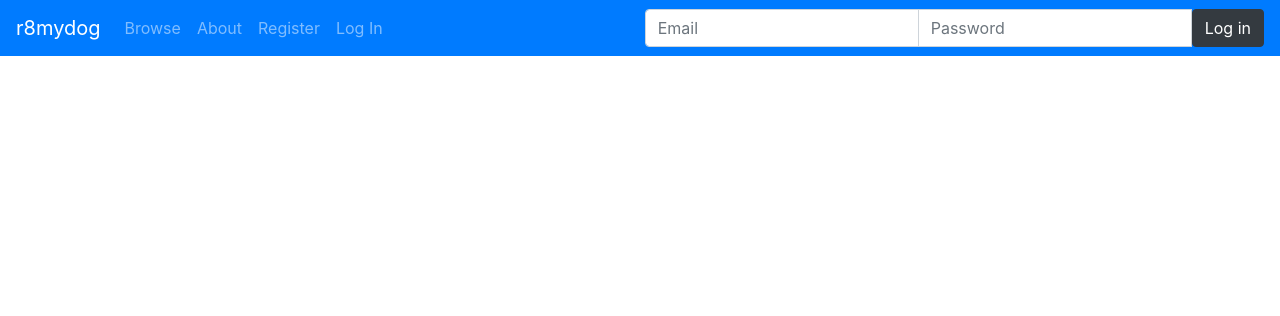
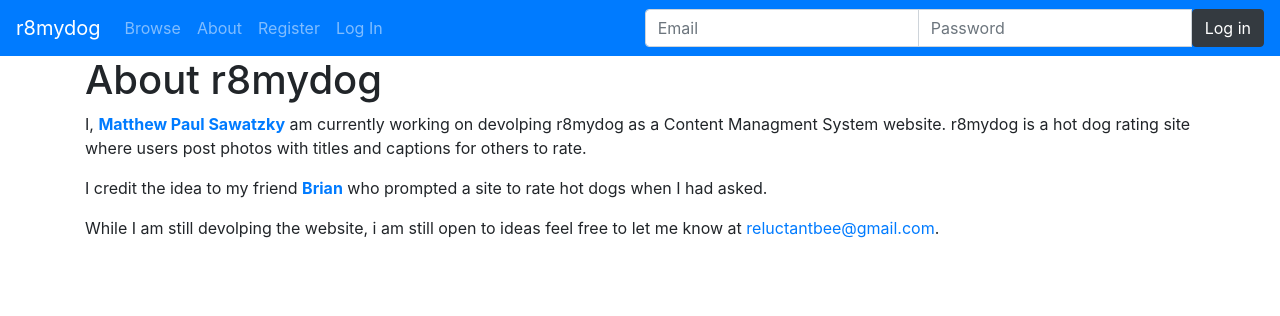
Before and after one commit to msawatzky75/r8mydog, a PHP site: page /about in a window 1280 px wide. Shown: the top 316 px of the page. Run offline with PHP 8.4, Linux system fonts and the light colour scheme; some libraries are stand-ins or nearby versions.

Commit message:
Added content

```diff
--- a/r8mydog/about/index.php
+++ b/r8mydog/about/index.php
@@ -1,13 +1,16 @@
 <!DOCTYPE html>
 <html>
 <head>
-	<title>r8mydog - Search</title>
+	<title>r8mydog - About</title>
 	<?php require '../snippet/bootstrap.html'; ?>
 </head>
 <body>
 	<?php require '../snippet/header.php'; ?>
 	<section class="container">
-
+		<h1>About r8mydog</h1>
+		<p>I, <a href="/profiles?u=spiffpitt"><strong>Matthew Paul Sawatzky</strong></a> am currently working on devolping r8mydog as a Content Managment System website. r8mydog is a hot dog rating site where users post photos with titles and captions for others to rate.</p>
+		<p>I credit the idea to my friend <a href="/profiles?u=pxlnght"><strong>Brian</strong></a> who prompted a site to rate hot dogs when I had asked. </p>
+		<p>While I am still devolping the website, i am still open to ideas feel free to let me know at <a href="mailto:reluctantbee@gmail.com">reluctantbee@gmail.com</a>.</p>
 	</section>
 </body>
 </html>
```
